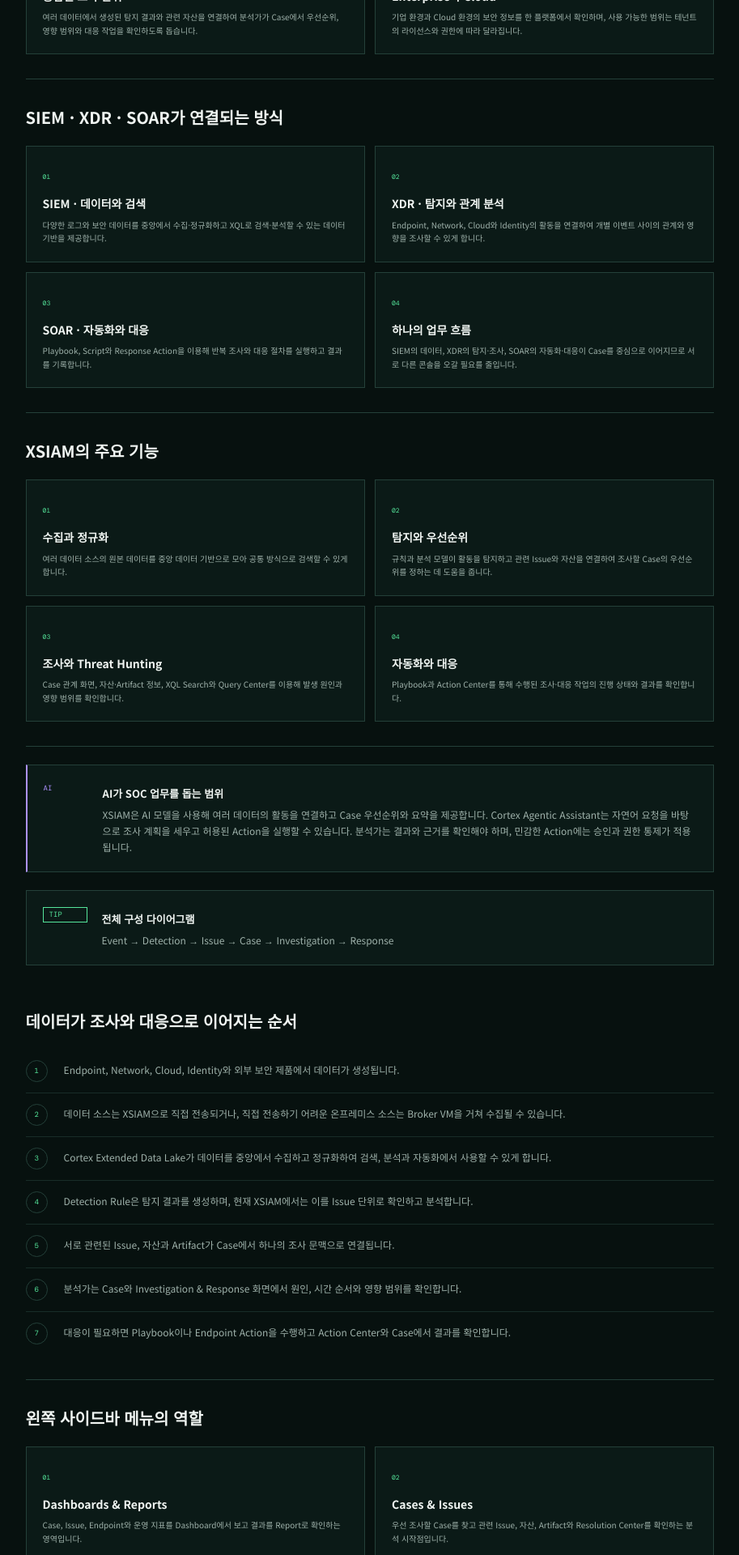
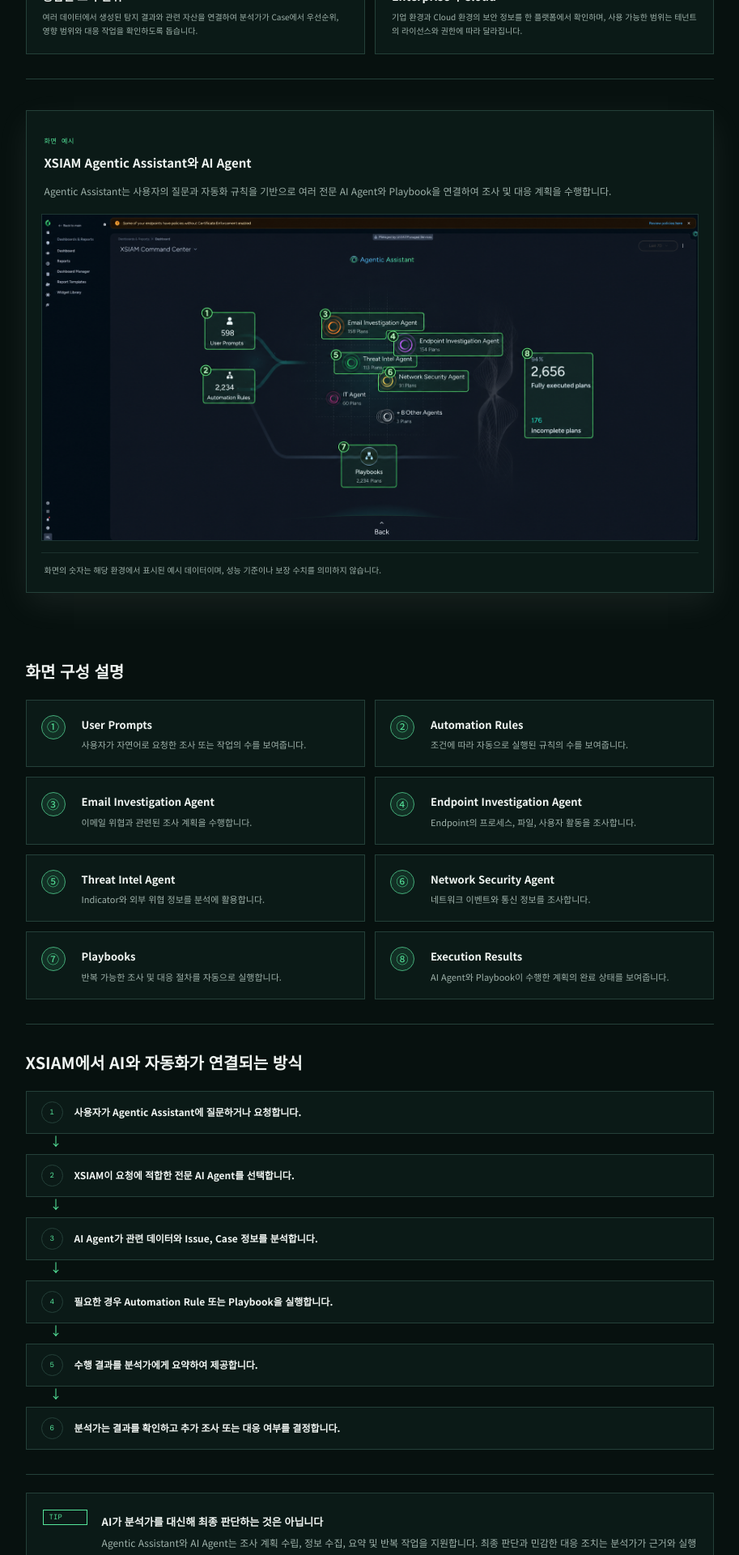
Before and after one commit to hyunjida/cortex-ai-agent-guide, a React (Vite) app: page / in a window 1280 px wide. Shown: the part 900-2820 px from the top of the page at 81% size, without its empty margins (308-1221 px from the left). Built offline with nearby package versions, Linux system fonts and the light colour scheme.

Commit message:
Add Agentic Assistant overview guide

```diff
--- a/src/components/GuideBlockView.tsx
+++ b/src/components/GuideBlockView.tsx
@@ -28,7 +28,11 @@
   if (block.type === "annotatedImage") {
     return <figure className="screen-example annotated-screen-example">
       <div className="screen-example-heading"><span>{block.label}</span><h3>{block.title}</h3></div>
-      <img src={block.src} alt={block.alt} />
+      {block.description && <p className="screen-example-description">{block.description}</p>}
+      <a className="screen-example-link" href={block.src} target="_blank" rel="noreferrer" title="새 창에서 크게 보기">
+        <img src={block.src} alt={block.alt} />
+        <span>크게 보기 ↗</span>
+      </a>
       <figcaption>{block.caption}</figcaption>
     </figure>;
   }
--- a/src/data/chapters.ts
+++ b/src/data/chapters.ts
@@ -492,6 +492,26 @@
             { title: "통합된 조사 단위", text: "여러 데이터에서 생성된 탐지 결과와 관련 자산을 연결하여 분석가가 Case에서 우선순위, 영향 범위와 대응 작업을 확인하도록 돕습니다." },
             { title: "Enterprise와 Cloud", text: "기업 환경과 Cloud 환경의 보안 정보를 한 플랫폼에서 확인하며, 사용 가능한 범위는 테넌트의 라이선스와 권한에 따라 달라집니다." },
           ]},
+          { type: "annotatedImage", label: "화면 예시", title: "XSIAM Agentic Assistant와 AI Agent", description: "Agentic Assistant는 사용자의 질문과 자동화 규칙을 기반으로 여러 전문 AI Agent와 Playbook을 연결하여 조사 및 대응 계획을 수행합니다.", src: "./agentic-assistant-annotated.png", alt: "XSIAM Agentic Assistant 화면에서 User Prompts, Automation Rules, 전문 AI Agent, Playbooks와 Execution Results를 번호로 표시한 화면", caption: "화면의 숫자는 해당 환경에서 표시된 예시 데이터이며, 성능 기준이나 보장 수치를 의미하지 않습니다." },
+          { type: "callouts", title: "화면 구성 설명", items: [
+            { number: "①", title: "User Prompts", text: "사용자가 자연어로 요청한 조사 또는 작업의 수를 보여줍니다." },
+            { number: "②", title: "Automation Rules", text: "조건에 따라 자동으로 실행된 규칙의 수를 보여줍니다." },
+            { number: "③", title: "Email Investigation Agent", text: "이메일 위협과 관련된 조사 계획을 수행합니다." },
+            { number: "④", title: "Endpoint Investigation Agent", text: "Endpoint의 프로세스, 파일, 사용자 활동을 조사합니다." },
+            { number: "⑤", title: "Threat Intel Agent", text: "Indicator와 외부 위협 정보를 분석에 활용합니다." },
+            { number: "⑥", title: "Network Security Agent", text: "네트워크 이벤트와 통신 정보를 조사합니다." },
+            { number: "⑦", title: "Playbooks", text: "반복 가능한 조사 및 대응 절차를 자동으로 실행합니다." },
+            { number: "⑧", title: "Execution Results", text: "AI Agent와 Playbook이 수행한 계획의 완료 상태를 보여줍니다." },
+          ]},
+          { type: "flowSteps", title: "XSIAM에서 AI와 자동화가 연결되는 방식", items: [
+            "사용자가 Agentic Assistant에 질문하거나 요청합니다.",
+            "XSIAM이 요청에 적합한 전문 AI Agent를 선택합니다.",
+            "AI Agent가 관련 데이터와 Issue, Case 정보를 분석합니다.",
+            "필요한 경우 Automation Rule 또는 Playbook을 실행합니다.",
+            "수행 결과를 분석가에게 요약하여 제공합니다.",
+            "분석가는 결과를 확인하고 추가 조사 또는 대응 여부를 결정합니다.",
+          ]},
+          { type: "note", tone: "tip", title: "AI가 분석가를 대신해 최종 판단하는 것은 아닙니다", text: "Agentic Assistant와 AI Agent는 조사 계획 수립, 정보 수집, 요약 및 반복 작업을 지원합니다. 최종 판단과 민감한 대응 조치는 분석가가 근거와 실행 결과를 확인한 후 결정해야 합니다." },
           { type: "cards", title: "SIEM · XDR · SOAR가 연결되는 방식", items: [
             { title: "SIEM · 데이터와 검색", text: "다양한 로그와 보안 데이터를 중앙에서 수집·정규화하고 XQL로 검색·분석할 수 있는 데이터 기반을 제공합니다." },
             { title: "XDR · 탐지와 관계 분석", text: "Endpoint, Network, Cloud와 Identity의 활동을 연결하여 개별 이벤트 사이의 관계와 영향을 조사할 수 있게 합니다." },
--- a/src/types/guide.ts
+++ b/src/types/guide.ts
@@ -16,7 +16,7 @@
   | { type: "note"; tone: "tip" | "warn" | "ai"; title: string; text: string }
   | { type: "code"; title: string; code: string }
   | { type: "image"; title: string; src: string; alt: string }
-  | { type: "annotatedImage"; label: string; title: string; src: string; alt: string; caption: string }
+  | { type: "annotatedImage"; label: string; title: string; description?: string; src: string; alt: string; caption: string }
   | { type: "callouts"; title: string; items: { number: string; title: string; text: string }[] }
   | { type: "flowSteps"; title: string; items: string[] }
   | { type: "cards"; title: string; items: { title: string; text: string }[] }
```
Also changed, not shown: public/agentic-assistant-annotated.png (added), src/styles/guide.css.
